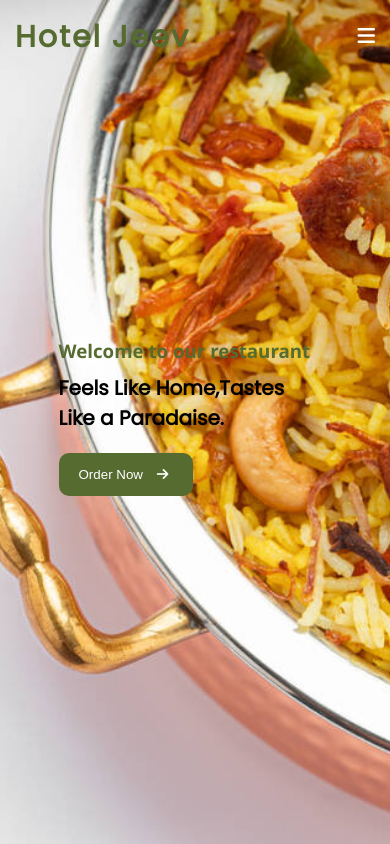
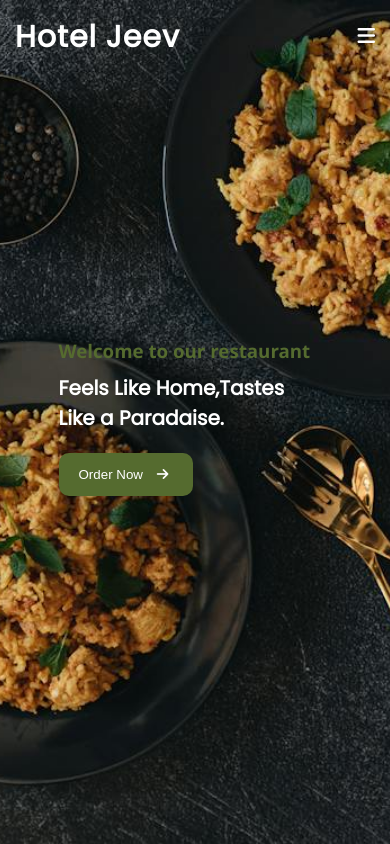
Before and after one commit to jeevaravichandran/personal-portfolio, a plain HTML site: page Food Reataurant/index.html in a window 390 px wide. Drawn offline with Linux system fonts and the light colour scheme.

Commit message:
Update style.css

```diff
--- a/Food Reataurant/style.css
+++ b/Food Reataurant/style.css
@@ -120,8 +120,13 @@ nav .side-bar i {
 /* Media Query */
 
 @media screen and (max-width:640px) {
+     body{
+        background-image: url(img/mobile\ bg\ 1.jpeg);
+    }
     nav h1 a {
         font-size: 30px;
+        letter-spacing: 1px;
+        color: white;
     }
 
     nav .side-bar {
@@ -140,5 +145,6 @@ nav .side-bar i {
 
     .container h1 {
         font-size: 20px;
+        color: white;
     }
 }
```
